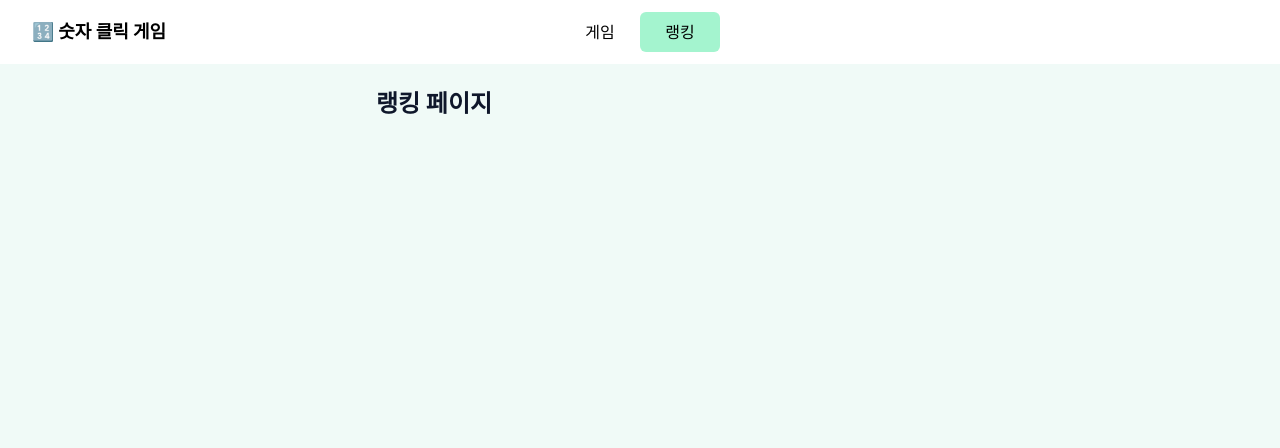
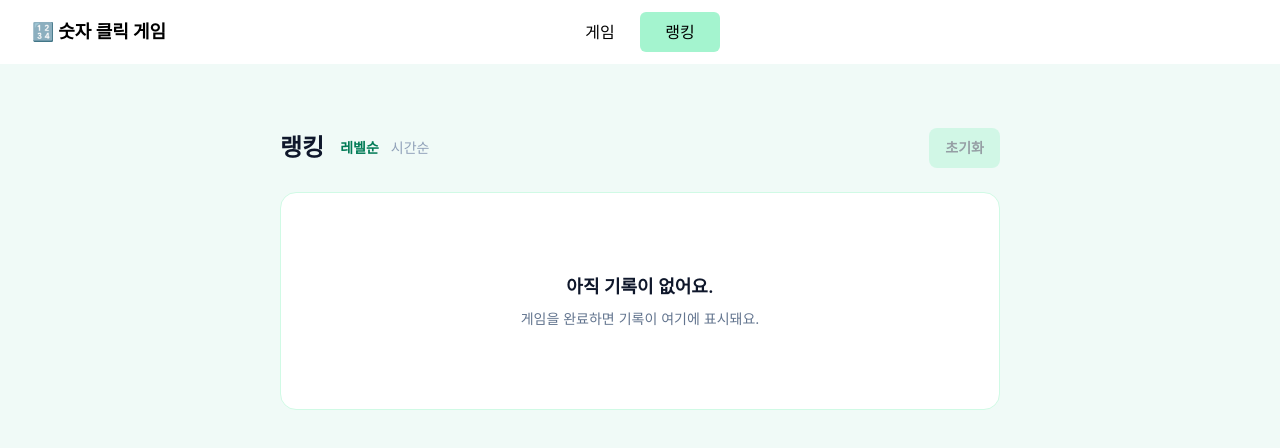
Before and after one commit to 39-play-sopt-web/ChoHyounYoung, a React (Vite) app in the folder ChoHyounYoung/Week2/Homework/: page /ranking in a window 1280 px wide. Shown: the top 448 px of the page. Built offline with nearby package versions, Linux system fonts and the light colour scheme.

Commit message:
feat: 랭킹 조회와 정렬 및 기록 초기화 구현

```diff
--- a/ChoHyounYoung/Week2/Homework/src/components/Header.jsx
+++ b/ChoHyounYoung/Week2/Homework/src/components/Header.jsx
@@ -56,9 +56,10 @@ function Header({ time = 0, level, onLevelChange }) {
         <div className="flex items-center justify-self-end gap-4">
           <LevelSelect level={level} onLevelChange={onLevelChange} />
 
-          {/* h-10으로 메뉴와 높이를 맞추고, shrink-0과 nowrap으로 숫자 줄바꿈을 막는다.
+          {/* tabular-nums는 숫자마다 같은 너비를 사용한다. w-28로 박스 너비도 고정해 떨림을 막는다.
+              h-10으로 메뉴와 높이를 맞추고, shrink-0과 nowrap으로 숫자 줄바꿈을 막는다.
               전체 Header의 작은 화면 배치는 별도 반응형 처리가 필요하다. */}
-          <span className="inline-flex h-10 shrink-0 items-center whitespace-nowrap rounded-md bg-emerald-200 px-4 font-bold">
+          <span className="inline-flex h-10 w-28 shrink-0 items-center justify-center whitespace-nowrap rounded-md bg-emerald-200 px-2 font-bold tabular-nums">
             {/* 소수점 두 자리로 표시한다. 실제 시간 측정 로직은 아직 연결하지 않았다. */}
             {time.toFixed(2)}초
           </span>
--- a/ChoHyounYoung/Week2/Homework/src/pages/RankingPage.jsx
+++ b/ChoHyounYoung/Week2/Homework/src/pages/RankingPage.jsx
@@ -1,8 +1,147 @@
+import { useState } from 'react';
+import { GAME_LEVELS, RANKING_STORAGE_KEY } from '../constants/game.js';
+import { getStorage, removeStorage } from '../utils/storage.js';
+
+const dateFormatter = new Intl.DateTimeFormat('ko-KR', {
+  year: 'numeric',
+  month: '2-digit',
+  day: '2-digit',
+  hour: '2-digit',
+  minute: '2-digit',
+  second: '2-digit',
+  hour12: false,
+});
+
 export default function RankingPage() {
+  // 페이지에 들어올 때 저장된 기록을 읽는다. 잘못된 데이터는 목록에서 제외한다.
+  const [records, setRecords] = useState(() => {
+    const stored = getStorage(RANKING_STORAGE_KEY, []);
+    if (!Array.isArray(stored)) return [];
+    return stored.filter(
+      (record) =>
+        record &&
+        GAME_LEVELS[record.level] &&
+        Number.isFinite(record.playTime) &&
+        record.playTime >= 0 &&
+        typeof record.playedAt === 'string' &&
+        Number.isFinite(Date.parse(record.playedAt))
+    );
+  });
+  const [resetError, setResetError] = useState(false);
+  const [sortBy, setSortBy] = useState('level');
+
+  // 높은 레벨을 먼저 표시하고, 같은 레벨에서는 짧은 시간이 먼저 오도록 정렬한다.
+  // sort는 배열을 변경하므로 state 배열을 복사해서 사용한다.
+  const rankings = [...records].sort(
+    (a, b) => sortBy === 'level'
+      ? b.level - a.level || a.playTime - b.playTime
+      : a.playTime - b.playTime
+  );
+
+  const handleReset = () => {
+    // 다른 서비스 데이터까지 지우지 않고 게임 기록의 키만 삭제한다.
+    if (!removeStorage(RANKING_STORAGE_KEY)) {
+      setResetError(true);
+      return;
+    }
+    setRecords([]);
+    setResetError(false);
+  };
+
   return (
     <div className="min-h-[calc(100dvh-64px)] bg-[#F0FAF7] text-slate-900">
-      <main className="mx-auto max-w-xl p-6">
-        <h2 className="text-2xl font-bold">랭킹 페이지</h2>
+      <main className="mx-auto w-full max-w-3xl px-4 py-12 sm:px-6 sm:py-16">
+        <div className="mb-6 flex flex-wrap items-center justify-between gap-4">
+          <div className="flex flex-wrap items-center gap-4">
+            <h2 className="text-2xl font-bold">랭킹</h2>
+            <div role="group" aria-label="랭킹 정렬 기준" className="flex items-center gap-3">
+              {[
+                { value: 'level', label: '레벨순' },
+                { value: 'time', label: '시간순' },
+              ].map((option) => (
+                <button
+                  key={option.value}
+                  type="button"
+                  aria-pressed={sortBy === option.value}
+                  onClick={() => setSortBy(option.value)}
+                  className={`py-2 text-sm transition-colors duration-200 focus-visible:outline-2 focus-visible:outline-offset-2 focus-visible:outline-emerald-600 ${sortBy === option.value ? 'font-semibold text-emerald-700' : 'text-slate-400 hover:text-emerald-500'}`}
+                >
+                  {option.label}
+                </button>
+              ))}
+            </div>
+          </div>
+          <button
+            type="button"
+            onClick={handleReset}
+            disabled={rankings.length === 0}
+            className="h-10 shrink-0 rounded-lg bg-emerald-200 px-4 text-sm font-semibold transition-colors enabled:hover:bg-emerald-300 focus-visible:outline-2 focus-visible:outline-offset-2 focus-visible:outline-emerald-600 disabled:cursor-default disabled:opacity-40"
+          >
+            초기화
+          </button>
+        </div>
+
+        {resetError && (
+          <p role="alert" className="mb-4 text-sm text-red-600">
+            기록을 초기화하지 못했어요. 다시 시도해주세요.
+          </p>
+        )}
+
+        {rankings.length === 0 ? (
+          <div className="rounded-2xl border border-emerald-100 bg-white px-6 py-20 text-center">
+            <p className="text-lg font-semibold">아직 기록이 없어요.</p>
+            <p className="mt-2 text-sm text-slate-500">
+              게임을 완료하면 기록이 여기에 표시돼요.
+            </p>
+          </div>
+        ) : (
+          <div className="overflow-x-auto rounded-2xl border border-emerald-100 bg-white">
+            <table className="w-full whitespace-nowrap text-left text-sm">
+              <caption className="sr-only">
+                {sortBy === 'level' ? '레벨 내림차순, 플레이 시간 오름차순 게임 기록' : '플레이 시간 오름차순 게임 기록'}
+              </caption>
+              <thead className="bg-emerald-50 text-slate-600">
+                <tr>
+                  <th scope="col" className="px-4 py-4">
+                    순위
+                  </th>
+                  <th scope="col" className="px-4 py-4">
+                    레벨
+                  </th>
+                  <th scope="col" className="px-4 py-4">
+                    플레이 시간
+                  </th>
+                  <th scope="col" className="px-4 py-4">
+                    플레이 시각
+                  </th>
+                </tr>
+              </thead>
+              <tbody>
+                {rankings.map((record, index) => (
+                  <tr
+                    key={`${record.playedAt}-${index}`}
+                    className="border-t border-slate-100"
+                  >
+                    <th scope="row" className="px-4 py-4 font-semibold">
+                      {index + 1}
+                    </th>
+                    <td className="px-4 py-4">
+                      {GAME_LEVELS[record.level].label}
+                    </td>
+                    <td className="px-4 py-4 font-semibold text-emerald-700 tabular-nums">
+                      {record.playTime.toFixed(2)}초
+                    </td>
+                    <td className="px-4 py-4 text-slate-500">
+                      <time dateTime={record.playedAt}>
+                        {dateFormatter.format(new Date(record.playedAt))}
+                      </time>
+                    </td>
+                  </tr>
+                ))}
+              </tbody>
+            </table>
+          </div>
+        )}
       </main>
     </div>
   );
--- a/ChoHyounYoung/Week2/Homework/src/utils/storage.js
+++ b/ChoHyounYoung/Week2/Homework/src/utils/storage.js
@@ -15,3 +15,12 @@ export function setStorage(key, value) {
     return false;
   }
 }
+
+export function removeStorage(key) {
+  try {
+    localStorage.removeItem(key);
+    return true;
+  } catch {
+    return false;
+  }
+}
```
